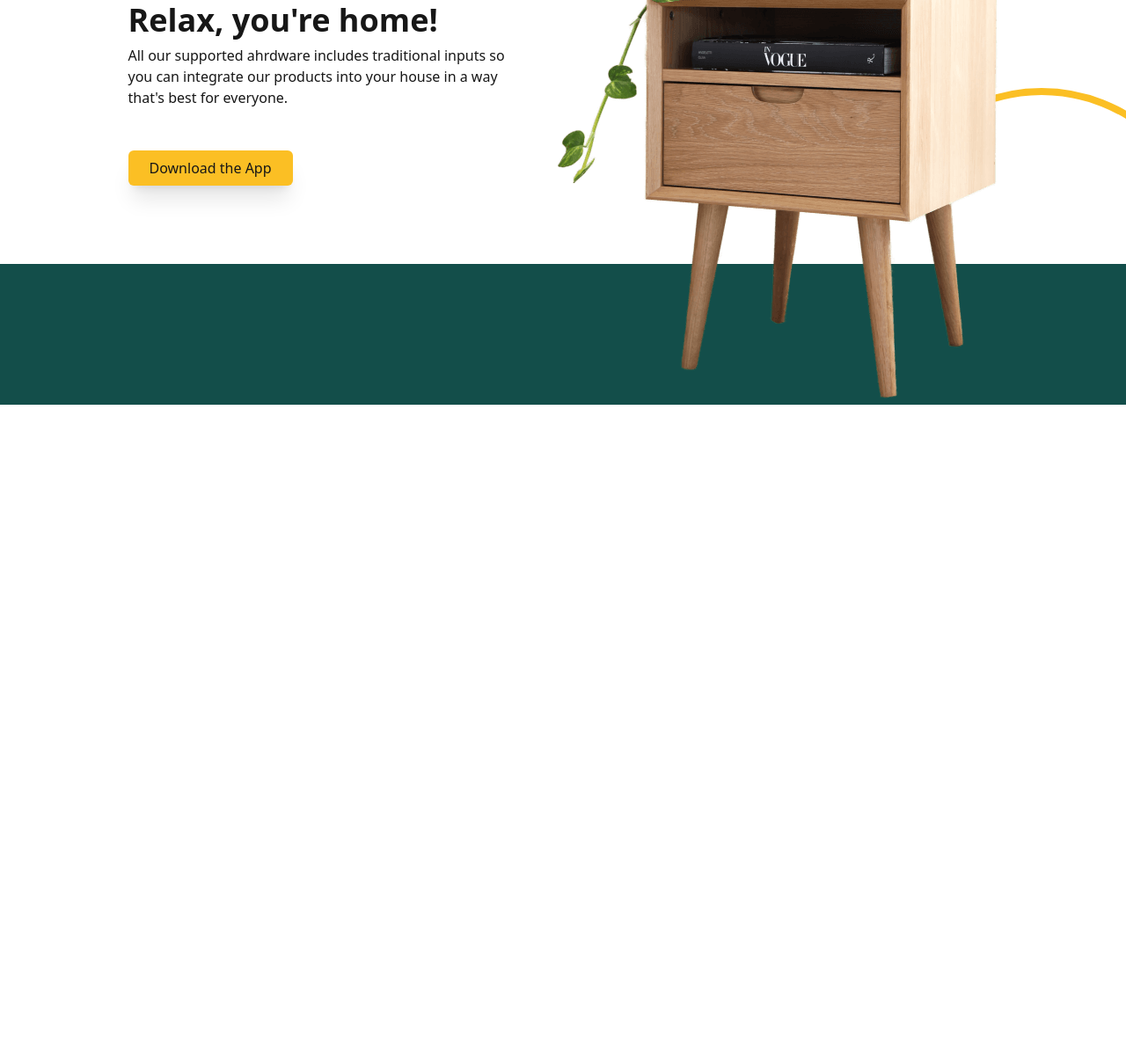
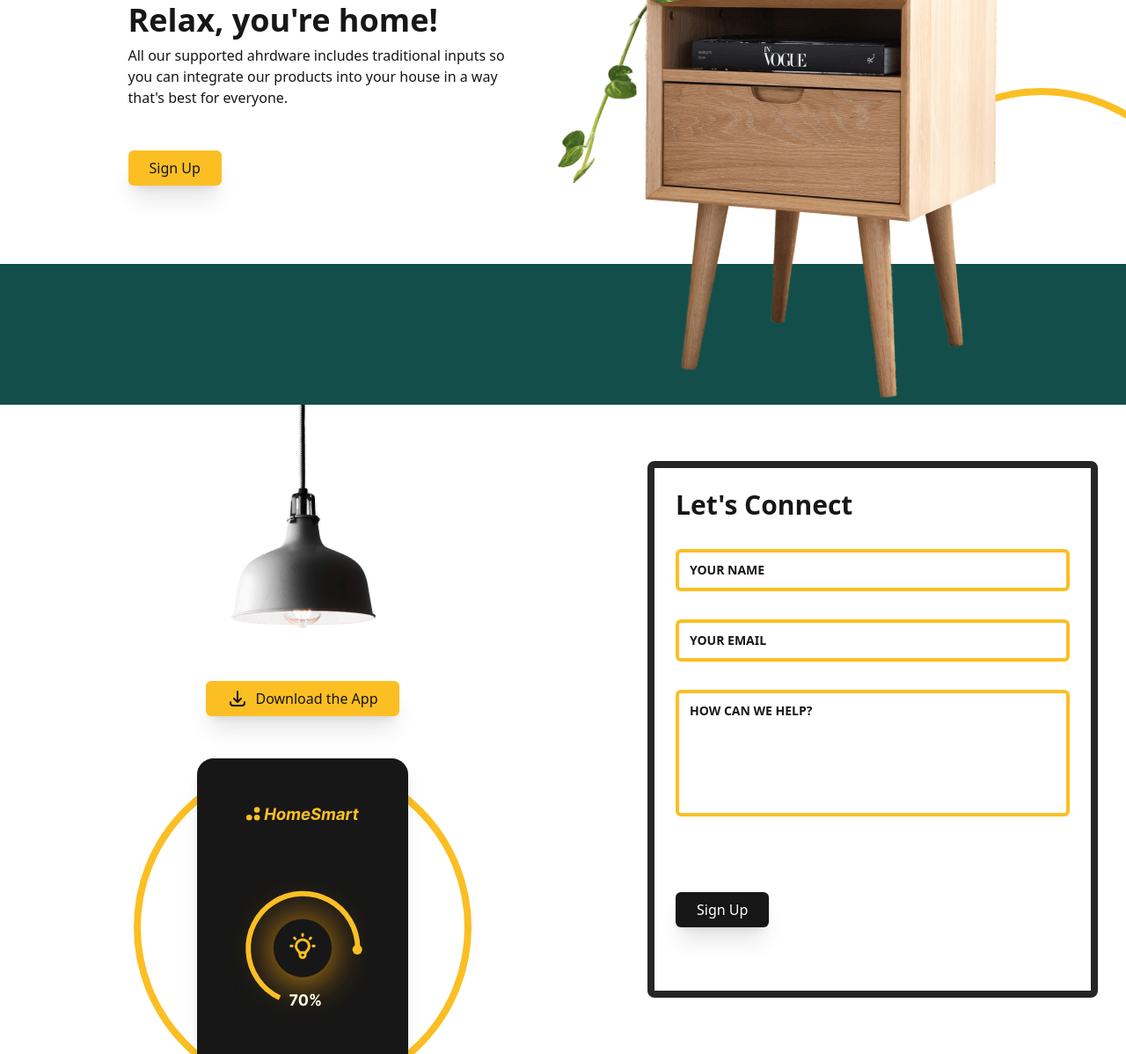
Before and after one commit to taufanbasri/tailwindcss-homesmart, a website built with Vite: page index.html in a window 1280 px wide. Shown: the part 2174-3372 px from the top of the page at 88% size. Before the commit the page ends 2634 px from the top, so only its background shows below. Built offline with nearby package versions, Linux system fonts and the light colour scheme.

Commit message:
Form Section

```diff
--- a/index.html
+++ b/index.html
@@ -149,19 +149,80 @@
         <div class="flex flex-col flex-wrap items-start lg:justify-center">
           <div class="flex flex-col flex-wrap items-start gap-2">
             <h2 class="text-4xl font-bold">Relax, you're home!</h2>
-            <p class="max-w-md">All our supported ahrdware includes traditional inputs so you can integrate our products into your house in a way that's best for everyone.</p>
+            <p class="max-w-md">All our supported ahrdware includes traditional inputs so you can integrate our products
+              into your house in a way that's best for everyone.</p>
           </div>
           <a href="#"
             class="flex gap-2 px-6 py-2 my-12 transition-shadow rounded-md shadow-xl dark:text-neutral-900 bg-amber-400 hover:shadow-none focus:outline-none focus-visible:ring-4 ring-neutral-900 ring-offset-4 ring-offset-white dark:ring-offset-neutral-800 dark:ring-amber-400">
-            Download the App
+            Sign Up
           </a>
         </div>
         <img src="./assets/table.png" alt="Table">
       </div>
-      <div class="absolute rounded-full -bottom-6 -z-10 -right-32 aspect-square md:border-8 border-amber-400 md:w-64 lg:w-96 xl:max-w-lg"></div>
+      <div
+        class="absolute rounded-full -bottom-6 -z-10 -right-32 aspect-square md:border-8 border-amber-400 md:w-64 lg:w-96 xl:max-w-lg">
+      </div>
       <div class="w-screen h-24 mt-12 -mx-8 bg-teal-900 xl:h-48 xl:absolute -bottom-8 -z-10 xl:mt-0"></div>
     </section>
   </main>
+
+  <section aria-labelledBy="contact" class="container px-8 overflow-hidden">
+    <div class="flex flex-wrap justify-center gap-12 md:gap-6 lg:gap-20">
+      <div class="relative md:flex-1 md:max-ws-sm">
+        <img src="./assets/lamp.png" alt="Lamp" class="mx-auto">
+        <a href="#"
+          class="flex gap-2 px-6 py-2 mx-auto mt-12 transition-shadow rounded-md shadow-xl w-max dark:text-neutral-900 bg-amber-400 hover:shadow-none focus:outline-none focus-visible:ring-4 ring-neutral-900 ring-offset-4 ring-offset-white dark:ring-offset-neutral-800 dark:ring-amber-400 md:mb-12">
+          <svg xmlns="http://www.w3.org/2000/svg" class="w-6 h-6" fill="none" viewBox="0 0 24 24" stroke="currentColor"
+            stroke-width="2">
+            <path stroke-linecap="round" stroke-linejoin="round"
+              d="M4 16v1a3 3 0 003 3h10a3 3 0 003-3v-1m-4-4l-4 4m0 0l-4-4m4 4V4" />
+          </svg>
+          <span>Download the App</span>
+        </a>
+        <img src="./assets/app.svg" alt="App" width="240"
+          class="absolute hidden mb-24 -translate-x-1/2 max-w-16 drop-shadow-xl left-1/2 xl:max-w-xs md:block">
+
+          <div
+        class="absolute -translate-x-1/2 rounded-full -bottom-18 -z-10 left-1/2 aspect-square md:border-8 border-amber-400 md:w-72 lg:w-96">
+      </div>
+      </div>
+      <form
+        class="relative grid w-full gap-8 p-6 my-4 bg-white border-8 rounded-lg border-neutral-800 md:flex-1 md:max-w-lg md:my-12 lg:my-16 dark:bg-neutral-800">
+        <h2 id="contact" class="text-3xl font-bold">Let's Connect</h2>
+        <div class="relative">
+          <input type="text" id="name"
+            class="w-full placeholder-transparent border-4 rounded-md form-input border-amber-400 focus:ring-4 dark:focus:ring-offset-2 focus:border-amber-400 focus:outline-none dark:text-neutral-900 dark:bg-amber-400 focus:ring-amber-400 peer"
+            placeholder="Your Name">
+          <label for="name"
+            class="absolute text-sm font-bold uppercase transition-all -translate-y-1/2 peer-placeholder-shown:left-4 peer-placeholder-shown:top-1/2 text-neutral-500 -top-4 left-2 peer-placeholder-shown:text-neutral-900 peer-focus:-top-4 peer-focus:left-2 peer-focus:text-neutral-600 dark:peer-focus:text-neutral-300">Your
+            Name</label>
+        </div>
+
+        <div class="relative">
+          <input type="email" id="email"
+            class="w-full placeholder-transparent border-4 rounded-md form-input border-amber-400 focus:ring-4 dark:focus:ring-offset-2 focus:border-amber-400 focus:outline-none dark:text-neutral-900 dark:bg-amber-400 focus:ring-amber-400 peer"
+            placeholder="Your Email">
+          <label for="email"
+            class="absolute text-sm font-bold uppercase transition-all -translate-y-1/2 peer-placeholder-shown:left-4 peer-placeholder-shown:top-1/2 text-neutral-500 -top-4 left-2 peer-placeholder-shown:text-neutral-900 peer-focus:-top-4 peer-focus:left-2 peer-focus:text-neutral-600 dark:peer-focus:text-neutral-300">Your
+            Email</label>
+        </div>
+
+        <div class="relative">
+          <textarea name="content" id="content" cols="20" rows="5"
+            class="w-full placeholder-transparent border-4 rounded-md resize-none form-textarea border-amber-400 focus:ring-4 dark:focus:ring-offset-2 focus:border-amber-400 focus:outline-none dark:text-neutral-900 dark:bg-amber-400 focus:ring-amber-400 peer"
+            placeholder="How can we help?"></textarea>
+          <label for="content"
+            class="absolute text-sm font-bold uppercase transition-all -translate-y-1/2 peer-placeholder-shown:left-4 peer-placeholder-shown:top-6 text-neutral-500 -top-3 left-2 peer-placeholder-shown:text-neutral-900 peer-focus:-top-4 peer-focus:left-2 peer-focus:text-neutral-600 dark:peer-focus:text-neutral-300">How
+            can we help?</label>
+        </div>
+
+        <a href="#"
+            class="flex gap-2 px-6 py-2 my-12 text-white transition-shadow rounded-md shadow-xl w-max dark:text-neutral-900 bg-neutral-900 hover:shadow-none focus:outline-none focus-visible:ring-4 ring-neutral-900 ring-offset-4 ring-offset-white dark:ring-offset-amber-400 dark:ring-amber-400">
+            Sign Up
+          </a>
+      </form>
+    </div>
+  </section>
 
   <script type="module" src="/main.js"></script>
 </body>
--- a/tailwind.config.js
+++ b/tailwind.config.js
@@ -8,7 +8,11 @@ module.exports = {
     container: {
       center: true
     },
-    extend: {},
+    extend: {
+      maxWidth: {
+        '16': '16rem'
+      }
+    },
   },
   plugins: [
     require('@tailwindcss/forms'),
```
